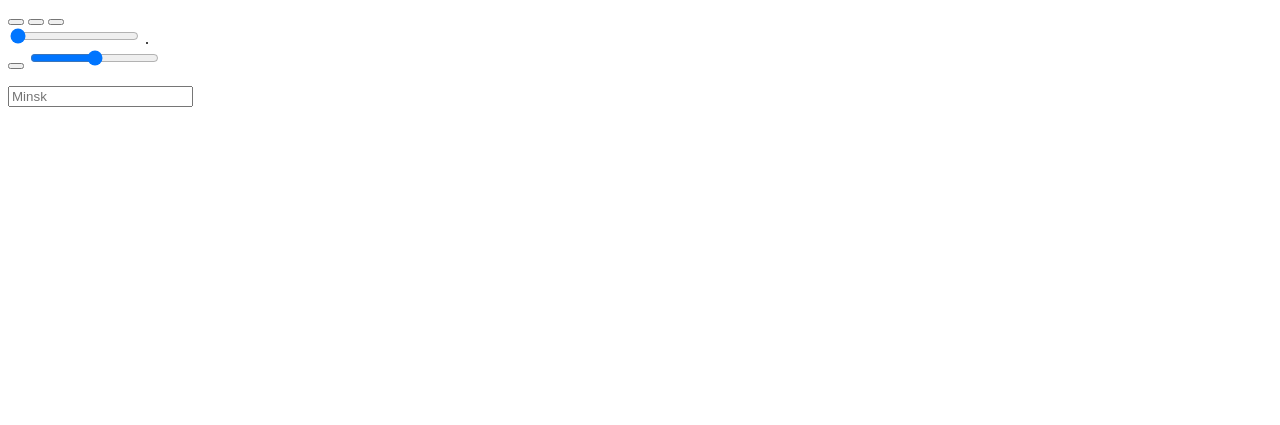
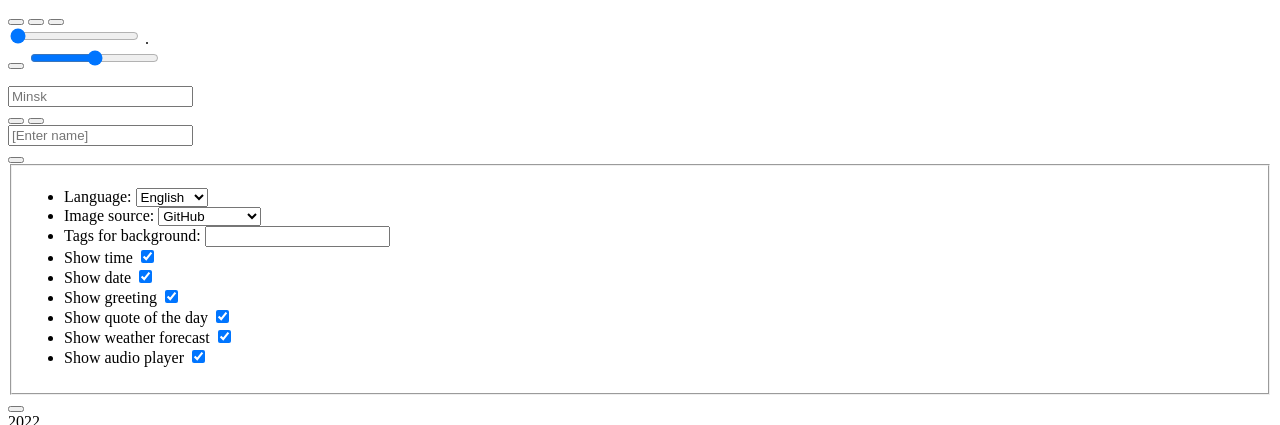
Before and after one commit to VolodymyrMamaevsky/Momentum, a plain HTML site: page index.html in a window 1280 px wide. Shown: the top 425 px of the page. Drawn offline with Linux system fonts and the light colour scheme.

Commit message:
feat: add main & footer html

```diff
--- a/index.html
+++ b/index.html
@@ -54,6 +54,105 @@
         <div class="humidity"></div>
       </div>
     </header>
+    <main class="main">
+      <div class="slider-icons">
+        <button class="slide-prev slider-icon"></button>
+        <button class="slide-next slider-icon"></button>
+      </div>
+      <time class="time delay"></time>
+      <date class="date delay"></date>
+      <div class="greeting-container delay">
+        <span class="greeting"></span>
+        <input type="text" class="name" placeholder="[Enter name]" />
+      </div>
+    </main>
+    <footer class="footer">
+      <div class="settings">
+        <button class="settings-btn"></button>
+        <div class="overlay hidden"></div>
+        <fieldset class="settings-container hidden delay">
+          <ul>
+            <li>
+              <label class="input-label label-language" for="language">Language:</label>
+              <select name="language" id="language" class="language">
+                <option value="en">English</option>
+                <option value="ru">Русский</option>
+              </select>
+            </li>
+            <li>
+              <label class="input-label label-image" for="image-source">Image source:</label>
+              <select name="image-source" id="image-source" class="image-source">
+                <option value="github">GitHub</option>
+                <option value="unsplash">Unsplash API</option>
+                <option value="flickr">Flickr API</option>
+              </select>
+            </li>
+            <li class="tags-container hidden">
+              <label class="input-label label-tags" for="tags">Tags for background:</label>
+              <input type="text" name="tags" class="tags" id="tags" />
+            </li>
+            <li>
+              <label class="checkbox-label label-time" id="time-checkbox-label">
+                <span class="switch-span time-span">Show time</span>
+                <input type="checkbox" class="checkbox-input" id="time-checkbox-input" checked />
+                <span class="checkbox-switch"></span>
+              </label>
+            </li>
+            <li>
+              <label class="checkbox-label label-date" id="date-checkbox-label">
+                <span class="switch-span date-span">Show date</span>
+                <input type="checkbox" class="checkbox-input" id="date-checkbox-input" checked />
+                <span class="checkbox-switch"></span>
+              </label>
+            </li>
+            <li>
+              <label class="checkbox-label label-greeting" id="greeting-checkbox-label">
+                <span class="switch-span greeting-span">Show greeting</span>
+                <input type="checkbox" class="checkbox-input" id="greeting-checkbox-input" checked />
+                <span class="checkbox-switch"></span>
+              </label>
+            </li>
+            <li>
+              <label class="checkbox-label label-quote" id="quote-checkbox-label">
+                <span class="switch-span quote-span">Show quote of the day</span>
+                <input type="checkbox" class="checkbox-input" id="quote-checkbox-input" checked />
+                <span class="checkbox-switch"></span>
+              </label>
+            </li>
+            <li>
+              <label class="checkbox-label label-weather" id="weather-checkbox-label">
+                <span class="switch-span weather-span">Show weather forecast</span>
+                <input type="checkbox" class="checkbox-input" id="weather-checkbox-input" checked />
+                <span class="checkbox-switch"></span>
+              </label>
+            </li>
+            <li class="player-li">
+              <label class="checkbox-label label-player" id="player-checkbox-label">
+                <span class="switch-span player-span">Show audio player</span>
+                <input type="checkbox" class="checkbox-input" id="player-checkbox-input" checked />
+                <span class="checkbox-switch"></span>
+              </label>
+            </li>
+          </ul>
+        </fieldset>
+      </div>
+      <div class="quote-container delay">
+        <button class="change-quote"></button>
+        <div>
+          <div class="quote"></div>
+          <div class="author"></div>
+        </div>
+      </div>
+      <div class="copyright">
+        <div class="year">2022</div>
+        <div class="rsschool">
+          <a href="https://rs.school/js/" target="_blank"><img src="./assets/svg/rs_school_white.svg" alt="RS School logo" /></a>
+        </div>
+        <div class="github">
+          <a href="https://github.com/VladimirMamaevsky" target="_blank"><img src="./assets/svg/github.svg" alt="GitHub logo" /></a>
+        </div>
+      </div>
+    </footer>
     <script src="js/script.js"></script>
   </body>
 </html>
```
